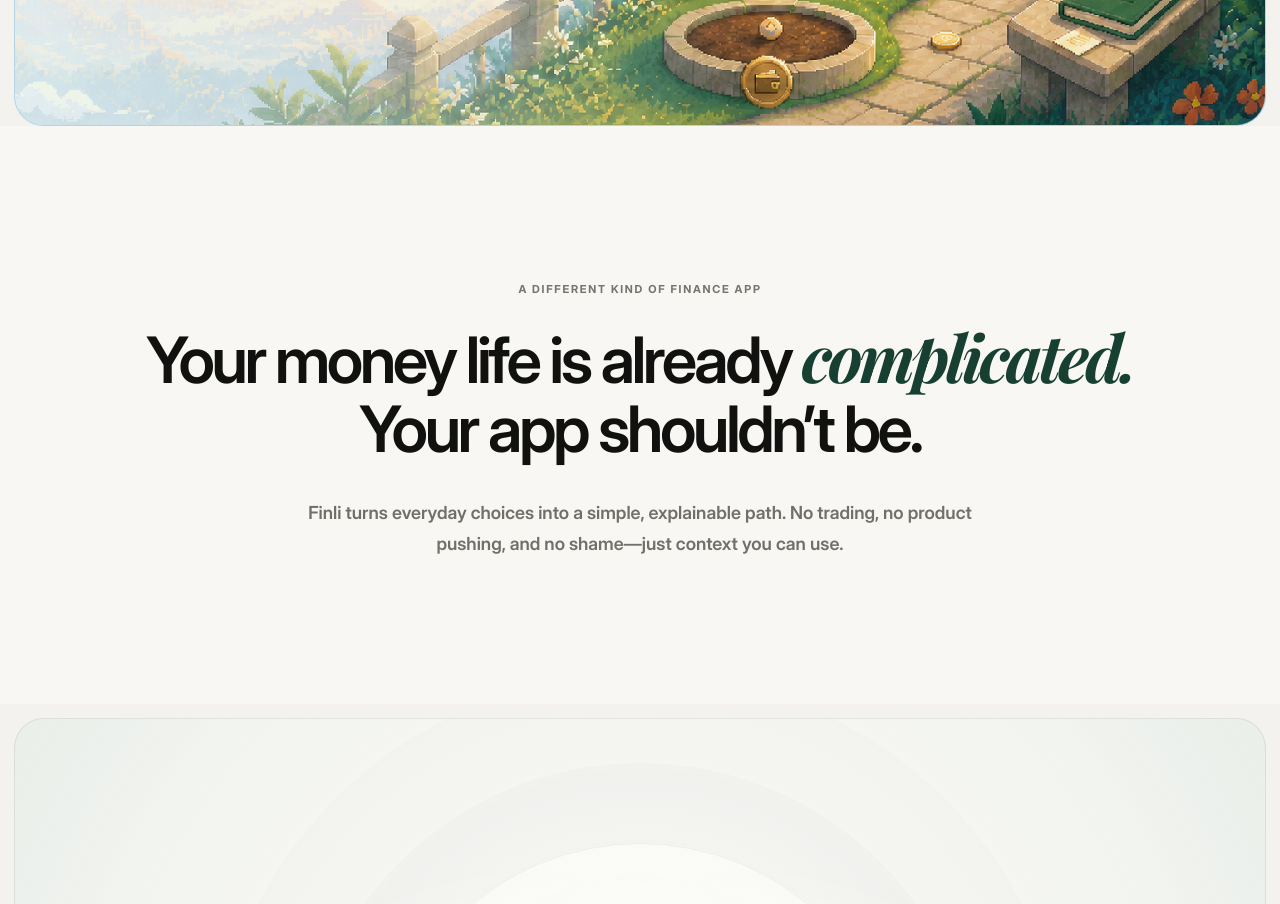
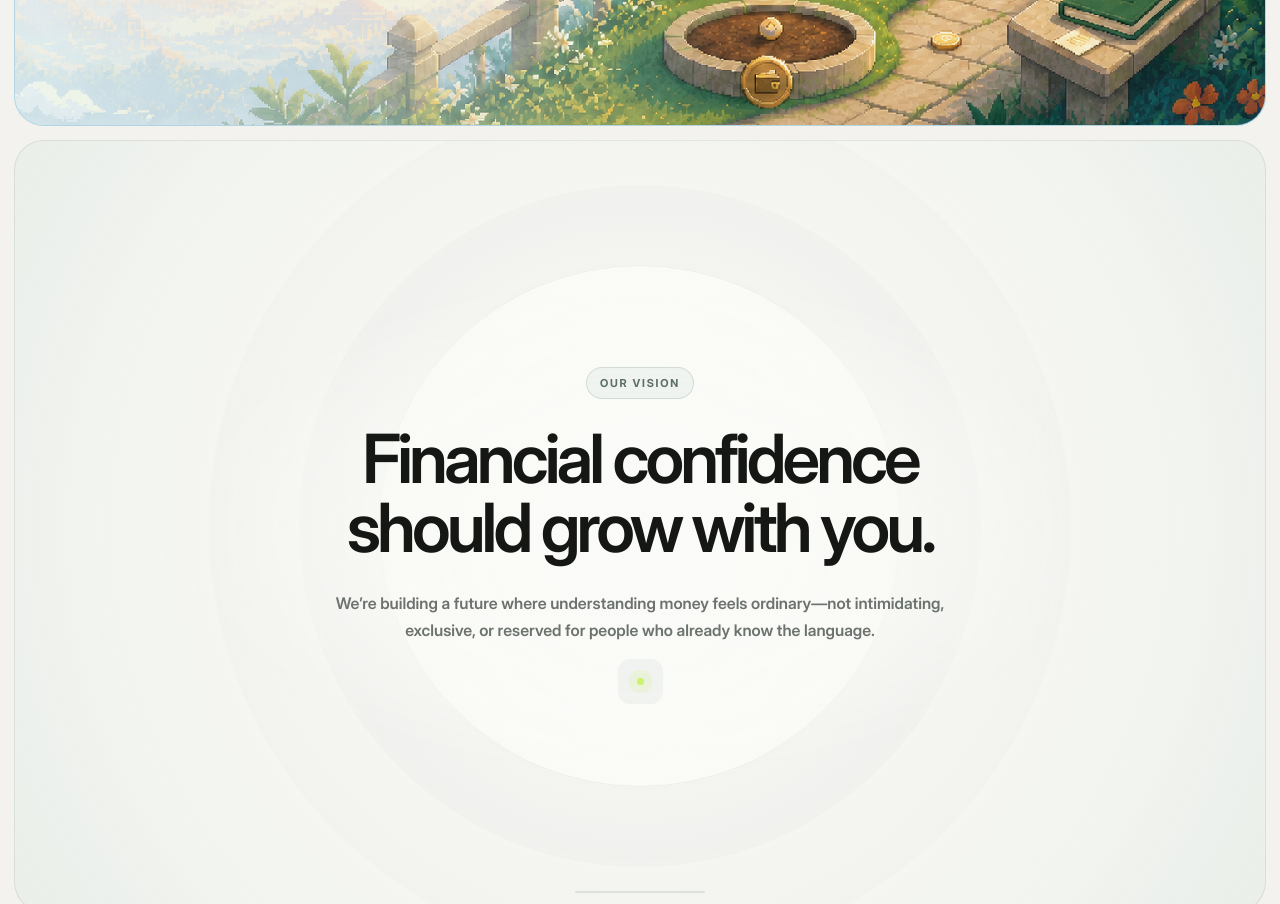
Before and after one commit to Abhaypullanikatt/finli-portal, a Next.js app in the folder apps/portal/: page / in a window 1280 px wide. Shown: the part 660-1564 px from the top of the page. Built offline with nearby package versions, Linux system fonts and the light colour scheme.

Commit message:
Remove homepage statement section

```diff
--- a/apps/portal/app/page.tsx
+++ b/apps/portal/app/page.tsx
@@ -48,15 +48,6 @@
           </p>
           <BetaSignupTrigger className="primary-button">Join the private beta <Arrow /></BetaSignupTrigger>
         </div>
-      </section>
-
-      <section className="statement section-pad" id="how">
-        <p className="section-label">A DIFFERENT KIND OF FINANCE APP</p>
-        <h2>Your money life is already <em className="editorial-word">complicated.</em><br />Your app shouldn’t be.</h2>
-        <p className="statement-copy">
-          Finli turns everyday choices into a simple, explainable path.
-          No trading, no product pushing, and no shame—just context you can use.
-        </p>
       </section>
 
       <VisionSplit />
```
